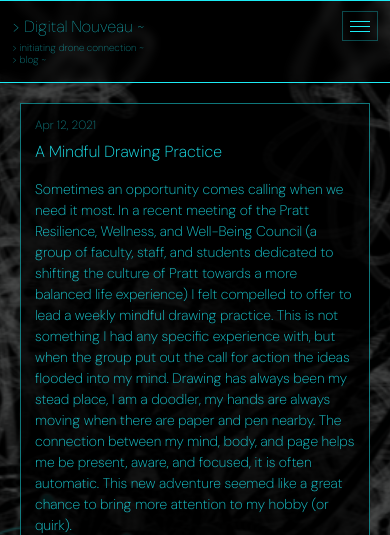
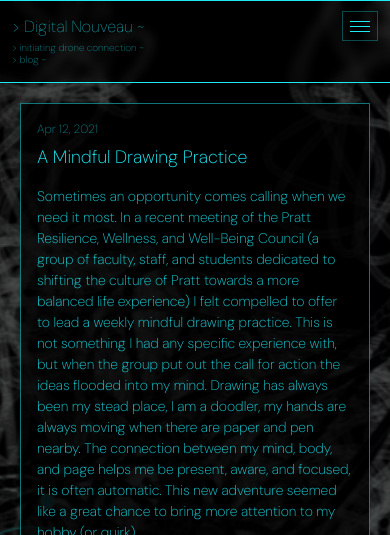
Before and after one commit to rlbrackett3/digital-nouveau, an Astro site: page / in a window 390 px wide. Shown: the top 535 px of the page. Built offline with nearby package versions, Linux system fonts and the light colour scheme; Astro itself is replaced by a stand-in of ours.

Commit message:
fix: match feed card padding to blog post (115px sides), left-aligned images, footer left/right layout

```diff
--- a/src/components/SiteLayout.astro
+++ b/src/components/SiteLayout.astro
@@ -126,8 +126,8 @@ const { title, description } = Astro.props;
 					</div>
 				</div>
 				<div class="footer-copy">
-					<p>&copy; <span id="footer-year"></span> :: Digital Nouveau :: A <a href="https://www.miscproj.com" target="_blank">Miscellaneous Project :: New York</a></p>
-					<p class="footer-email">digital[dot]nouveau[@]gmail[dot]com</p>
+					<p class="footer-left">&copy; <span id="footer-year"></span> :: Digital Nouveau :: A Miscellaneous Project :: New York</p>
+					<p class="footer-right">digital[dot]nouveau[@]gmail[dot]com</p>
 				</div>
 			</div>
 		</footer>
--- a/src/pages/index.astro
+++ b/src/pages/index.astro
@@ -161,7 +161,7 @@ const postsData = await Promise.all(sortedPosts.map(async (post) => {
 
 /* Card body — content + stats */
 .feed-card-body {
-	padding: 24px 28px;
+	padding: 24px 115px 60px;
 }
 
 .feed-card-date {
@@ -222,7 +222,7 @@ const postsData = await Promise.all(sortedPosts.map(async (post) => {
 	max-width: 100%;
 	height: auto;
 	display: block;
-	margin: 1.5em auto;
+	margin: 1.5em 0;
 }
 
 .feed-card-content figure {
@@ -330,10 +330,10 @@ const postsData = await Promise.all(sortedPosts.map(async (post) => {
 
 @media (max-width: 600px) {
 	.feed-card-body {
-		padding: 12px 14px;
+		padding: 16px;
 	}
 	.feed-card-title {
-		font-size: 16px;
+		font-size: 18px;
 	}
 	.feed-card-stats {
 		gap: 10px;
--- a/src/styles/global.css
+++ b/src/styles/global.css
@@ -641,17 +641,21 @@ p {
   color: var(--accent);
   line-height: 1.5;
   padding: 0 var(--header-padding-x) 40px;
-  text-align: center;
+  display: flex;
+  justify-content: space-between;
+  align-items: baseline;
 }
 
-.footer-copy p {
-  margin: 0 0 4px;
+.footer-left {
+  margin: 0;
   color: var(--accent);
 }
 
-.footer-email {
+.footer-right {
+  margin: 0;
   font-size: 10px;
   opacity: 0.6;
+  color: var(--accent);
 }
 
 /* ── Video embeds — responsive 16:9, full column width ── */
```
